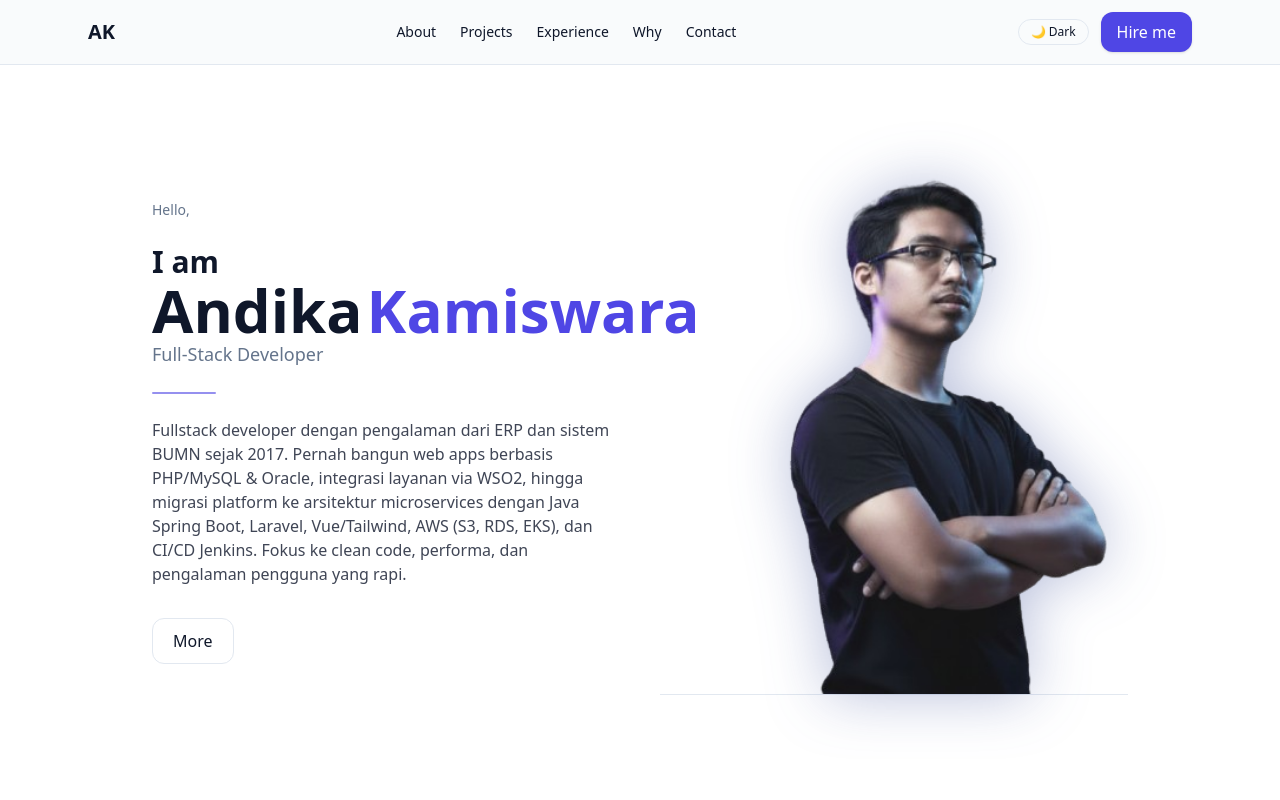
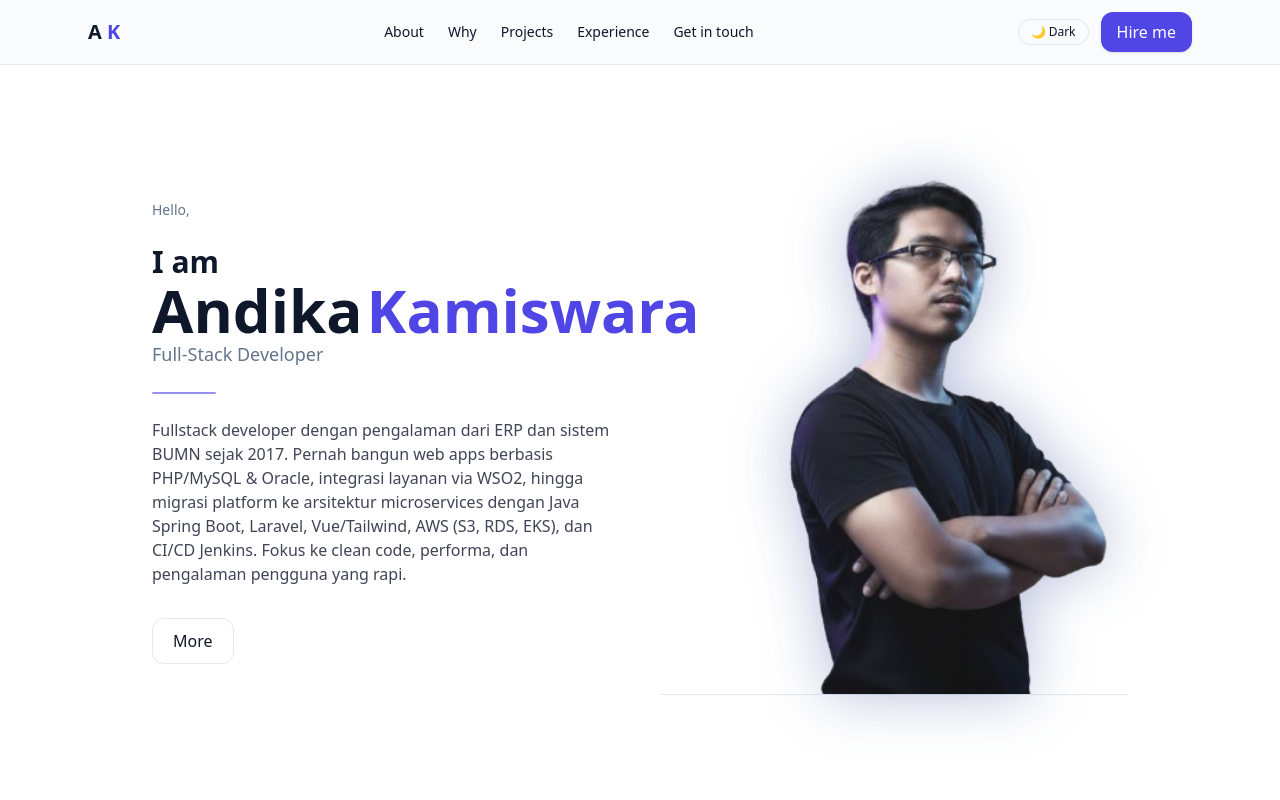
Before and after one commit to andikatfb0/my-portfolio, a Vue app: page / in a window 1280 px wide. Shown: the top 800 px of the page. Built offline with nearby package versions, Linux system fonts and the light colour scheme.

Commit message:
move position

```diff
--- a/src/App.vue
+++ b/src/App.vue
@@ -14,9 +14,9 @@ import Footer from './components/Footer.vue'
   <Navbar />
   <main class="max-w-6xl mx-auto p-6 md:p-10 space-y-16">
     <Hero />
+    <WhyHireMe />
     <About />
     <Projects />
-    <WhyHireMe />
     <Experience />
     <Skills />
     <Contact />
--- a/src/components/Hero.vue
+++ b/src/components/Hero.vue
@@ -1,7 +1,7 @@
 <script setup lang="ts"></script>
 
 <template>
-  <section class="relative overflow-hidden rounded-3xl bg-card">
+  <section id="hero" class="relative overflow-hidden rounded-3xl bg-card">
     <div class="max-w-6xl mx-auto px-6 md:px-12 py-12 md:py-16 grid md:grid-cols-2 gap-10 items-center">
       <!-- Left: texts -->
       <div class="space-y-6">
--- a/src/components/Navbar.vue
+++ b/src/components/Navbar.vue
@@ -5,14 +5,17 @@ const { mode, apply } = useTheme()
 <template>
   <header class="sticky top-0 z-40 bg-surface/80 backdrop-blur border-b border-border">
     <nav class="max-w-6xl mx-auto px-6 py-3 flex items-center justify-between">
-      <a href="#" class="font-extrabold text-xl">AK</a>
+      <a href="#" class="font-extrabold text-xl">
+        A
+        <span class="text-brand-600">K</span>
+      </a>
       <ul class="hidden md:flex gap-6 text-sm text-foreground">
-        <li><a href="#about" class="hover:text-brand-600">About</a></li>
+        <li><a href="#hero" class="hover:text-brand-600">About</a></li>
+        <li><a href="#why" class="hover:text-brand-600">Why</a></li>
         <!-- <li><a href="#skills" class="hover:text-brand-600">Skills</a></li> -->
         <li><a href="#projects" class="hover:text-brand-600">Projects</a></li>
         <li><a href="#experience" class="hover:text-brand-600">Experience</a></li>
-        <li><a href="#why" class="hover:text-brand-600">Why</a></li>
-        <li><a href="#contact" class="hover:text-brand-600">Contact</a></li>
+        <li><a href="#contact" class="hover:text-brand-600">Get in touch</a></li>
       </ul>
       <div class="flex items-center gap-3">
         <button class="pill" @click="apply(mode==='dark' ? 'light' : 'dark')">
```
